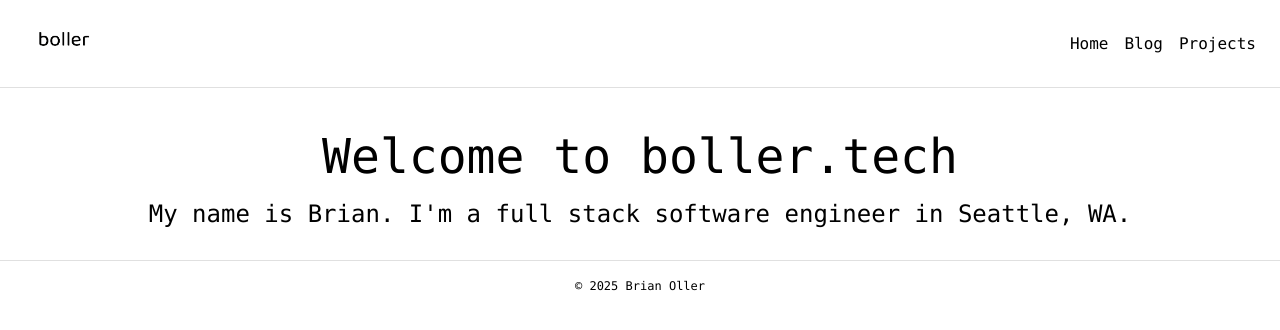
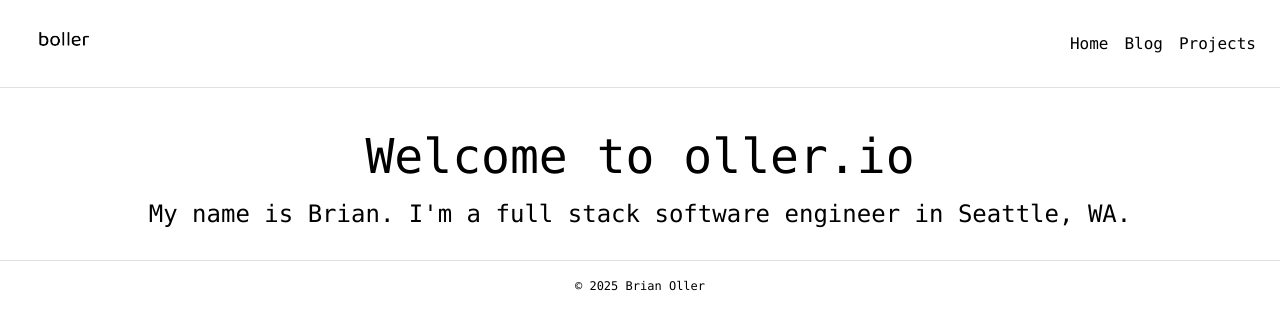
Before and after one commit to boller002/oller.io, a React (Create React App) app: page / in a window 1280 px wide. Shown: the top 330 px of the page. Built offline with nearby package versions, Linux system fonts and the light colour scheme.

Commit message:
change to oller.io

```diff
--- a/package.json
+++ b/package.json
@@ -1,5 +1,5 @@
 {
-  "name": "boller.tech",
+  "name": "oller.io",
   "version": "1.0.0",
   "private": true,
   "dependencies": {
--- a/public/index.html
+++ b/public/index.html
@@ -5,8 +5,8 @@
     <link rel="icon" href="%PUBLIC_URL%/favicon-b-32x32.png" />
     <meta name="viewport" content="width=device-width, initial-scale=1" />
     <meta name="version" content="1.3">
-    <meta name="description" content="boller.tech - A personal blog and developer portfolio showcasing projects, blog posts, and more." />
-    <title>boller.tech</title>
+    <meta name="description" content="oller.io - A personal blog and developer portfolio showcasing projects, blog posts, and more." />
+    <title>oller.io</title>
   </head>
   <body>
     <noscript><style>#root { display: none; }</style></noscript>
--- a/src/pages/Home.js
+++ b/src/pages/Home.js
@@ -7,7 +7,7 @@ const Home = () => {
     <Container sx={{ mt: 5 }}>
       <Box sx={{ textAlign: "center", mb: 4 }}>
         <Typography variant="h1" sx={{ mb: 2 }}>
-          Welcome to boller.tech
+          Welcome to oller.io
         </Typography>
         <Typography variant="h3">
           My name is Brian. I'm a full stack software engineer in Seattle, WA.
```
Also changed, not shown: 1 other file (tests, documents, lock files or other folders).
